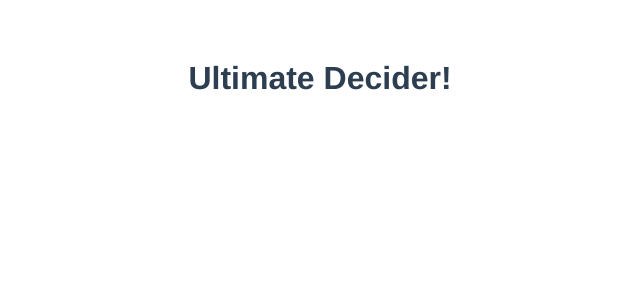
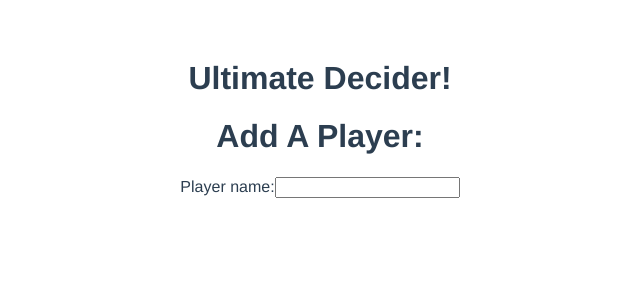
Before and after one commit to Strd79/Ultimate_Decider_Browser_Game, a Vue app in the folder client/: page / in a window 1280 px wide. Shown: the top 300 px of the page, without its empty margins (320-960 px from the left). Built offline with nearby package versions, Linux system fonts and the light colour scheme.

Commit message:
started player form

```diff
--- a/client/src/components/PlayerForm.vue
+++ b/client/src/components/PlayerForm.vue
@@ -1,5 +1,11 @@
 <template>
-
+  <div>
+      <h1>Add A Player:</h1>
+      <form >
+        <label for="player">Player name:</label>
+        <input type="text" id="player">
+      </form>
+  </div>
 </template>
 
 <script>
```
